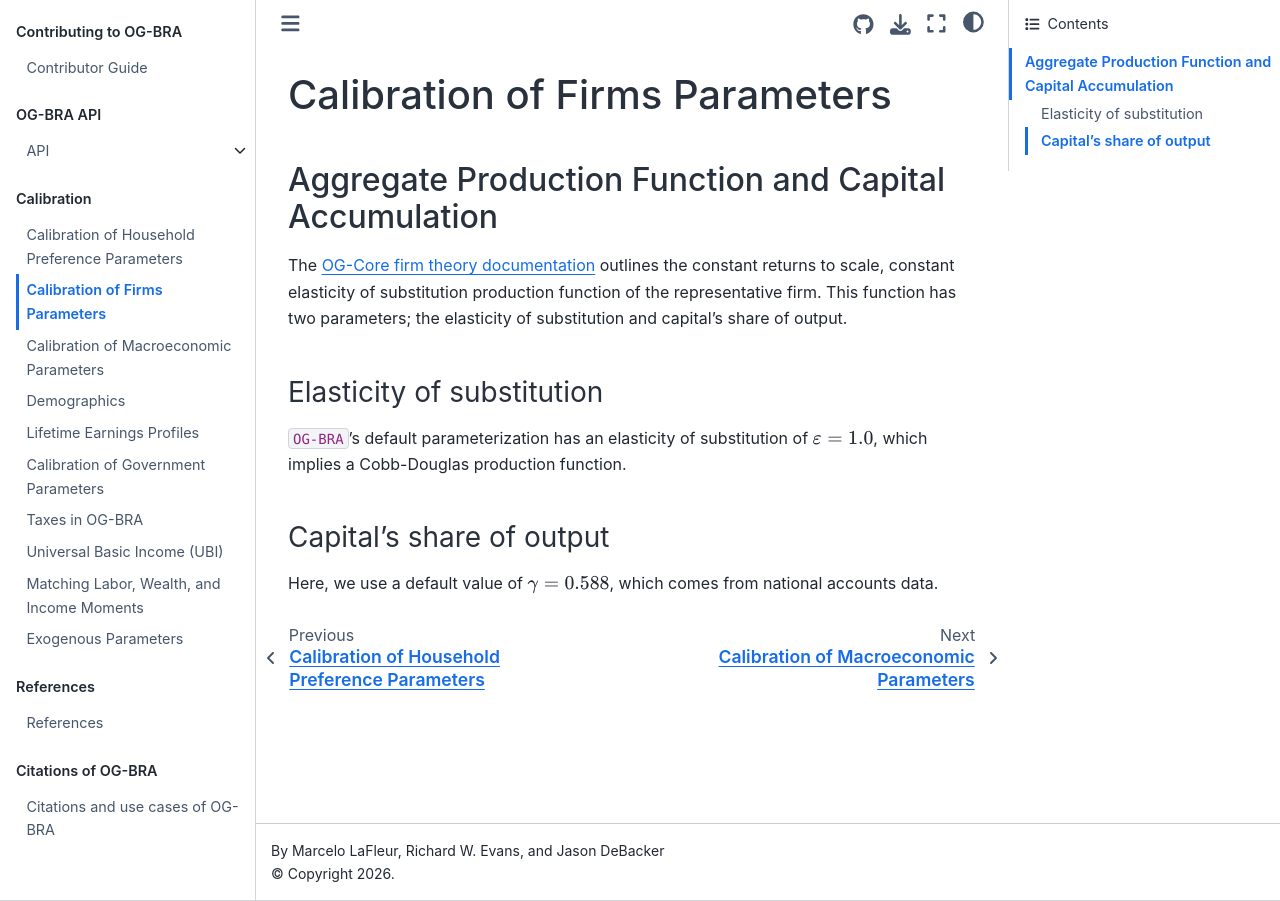
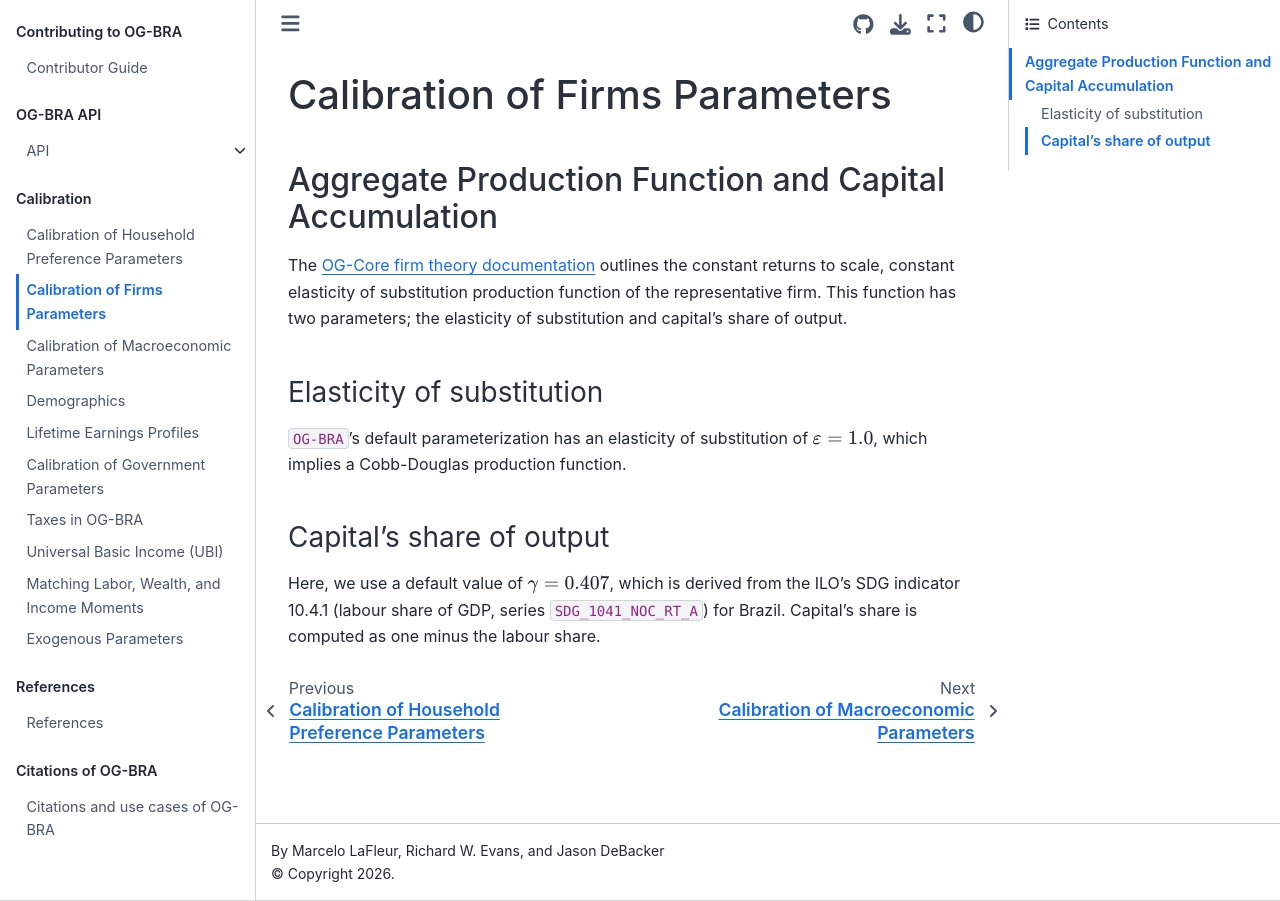
Before and after one commit to PSLmodels/OG-BRA, a Jupyter Book: the page built from docs/book/content/calibration/firms.md, in a window 1280 px wide. Built offline with Jupyter Book 1.0.4 settings and Sphinx 7.4.7 and the Sphinx Book theme 1.1.4, drawn with Linux system fonts in a browser that asks for light colours; comment, search, counter and statistics services are not loaded.

Commit message:
update firm params

```diff
--- a/docs/book/content/calibration/firms.md
+++ b/docs/book/content/calibration/firms.md
@@ -11,4 +11,4 @@ The [OG-Core firm theory documentation](https://pslmodels.github.io/OG-Core/cont
 
 ### Capital's share of output
 
-Here, we use a default value of $\gamma =0.588$, which comes from national accounts data.
+Here, we use a default value of $\gamma =0.407$, which is derived from the ILO's SDG indicator 10.4.1 (labour share of GDP, series `SDG_1041_NOC_RT_A`) for Brazil.  Capital's share is computed as one minus the labour share.
```
